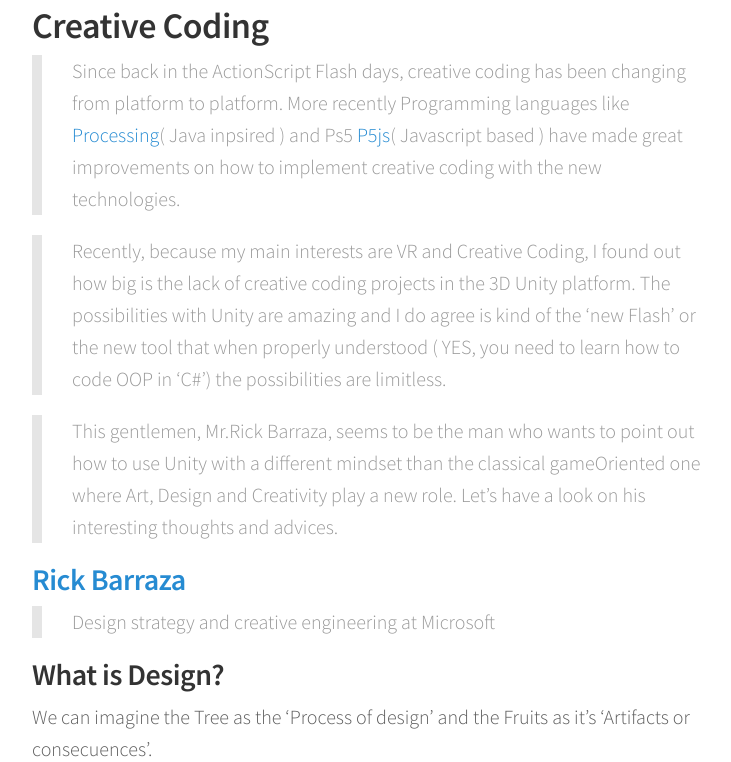
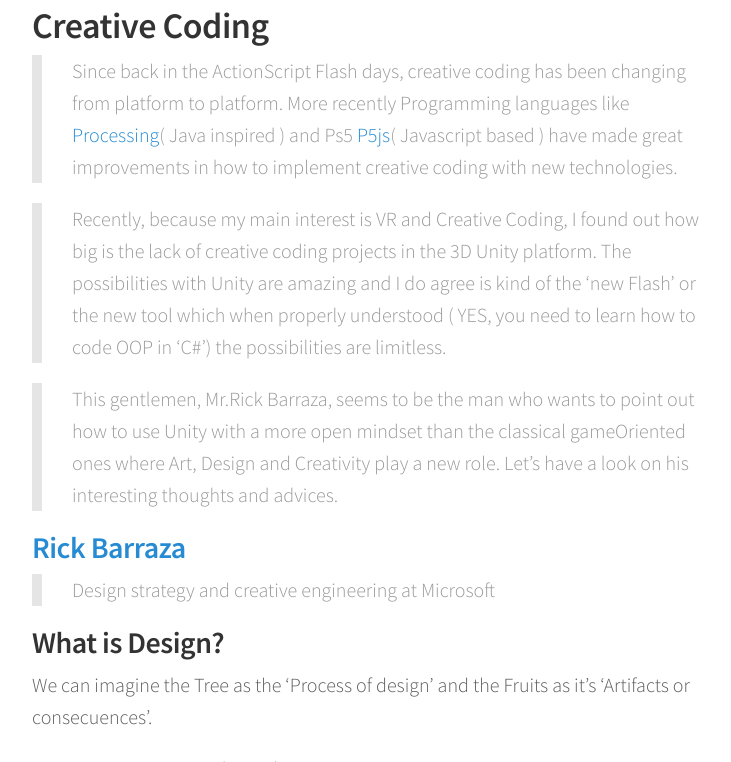
Before and after one commit to bernatferragut/FutureWeb-blog, a Jekyll site: the page built from _posts/31-01-17-VR - Creative Coding.md, in a window 1280 px wide and 900 px high, scrolled down 458 px, cut to the strip 138-900 px from the top of the window. Shown: the whole strip, without its empty margins (248-979 px from the left). Built offline with Jekyll 4.4.1, drawn with Linux system fonts in a browser that asks for light colours; nearby versions of some CDN libraries; comment, search, counter and statistics services are not loaded.

Commit message:
Update 31-01-17-VR - Creative Coding.md
cc

```diff
--- a/_posts/31-01-17-VR - Creative Coding.md
+++ b/_posts/31-01-17-VR - Creative Coding.md
@@ -13,13 +13,13 @@ share: true
 ## Creative Coding
 
 > Since back in the ActionScript Flash days, creative coding has been changing from platform to platform.
-More recently Programming languages like [Processing](https://processing.org/)( Java inpsired ) and Ps5 [P5js](https://p5js.org/)( Javascript based ) have made great improvements on how to implement creative coding with the new technologies.
+More recently Programming languages like [Processing](https://processing.org/)( Java inspired ) and Ps5 [P5js](https://p5js.org/)( Javascript based ) have made great improvements in how to implement creative coding with new technologies.
 
-> Recently, because my main interests are VR and Creative Coding, I found out how big is the lack of creative coding projects
+> Recently, because my main interest is VR and Creative Coding, I found out how big is the lack of creative coding projects
 in the 3D Unity platform. The possibilities with Unity are amazing and I do agree is kind of the 'new Flash' or the new tool
-that when properly understood ( YES, you need to learn how to code OOP in 'C#') the possibilities are limitless.
+which when properly understood ( YES, you need to learn how to code OOP in 'C#') the possibilities are limitless.
 
-> This gentlemen, Mr.Rick Barraza, seems to be the man who wants to point out how to use Unity with a different mindset than the classical gameOriented one where Art, Design and Creativity play a new role. Let's have a look on his interesting thoughts and advices.
+> This gentlemen, Mr.Rick Barraza, seems to be the man who wants to point out how to use Unity with a more open mindset than the classical gameOriented ones where Art, Design and Creativity play a new role. Let's have a look on his interesting thoughts and advices.
 
 ### [Rick Barraza](http://rbarraza.com/)
 > Design strategy and creative engineering at Microsoft
```
